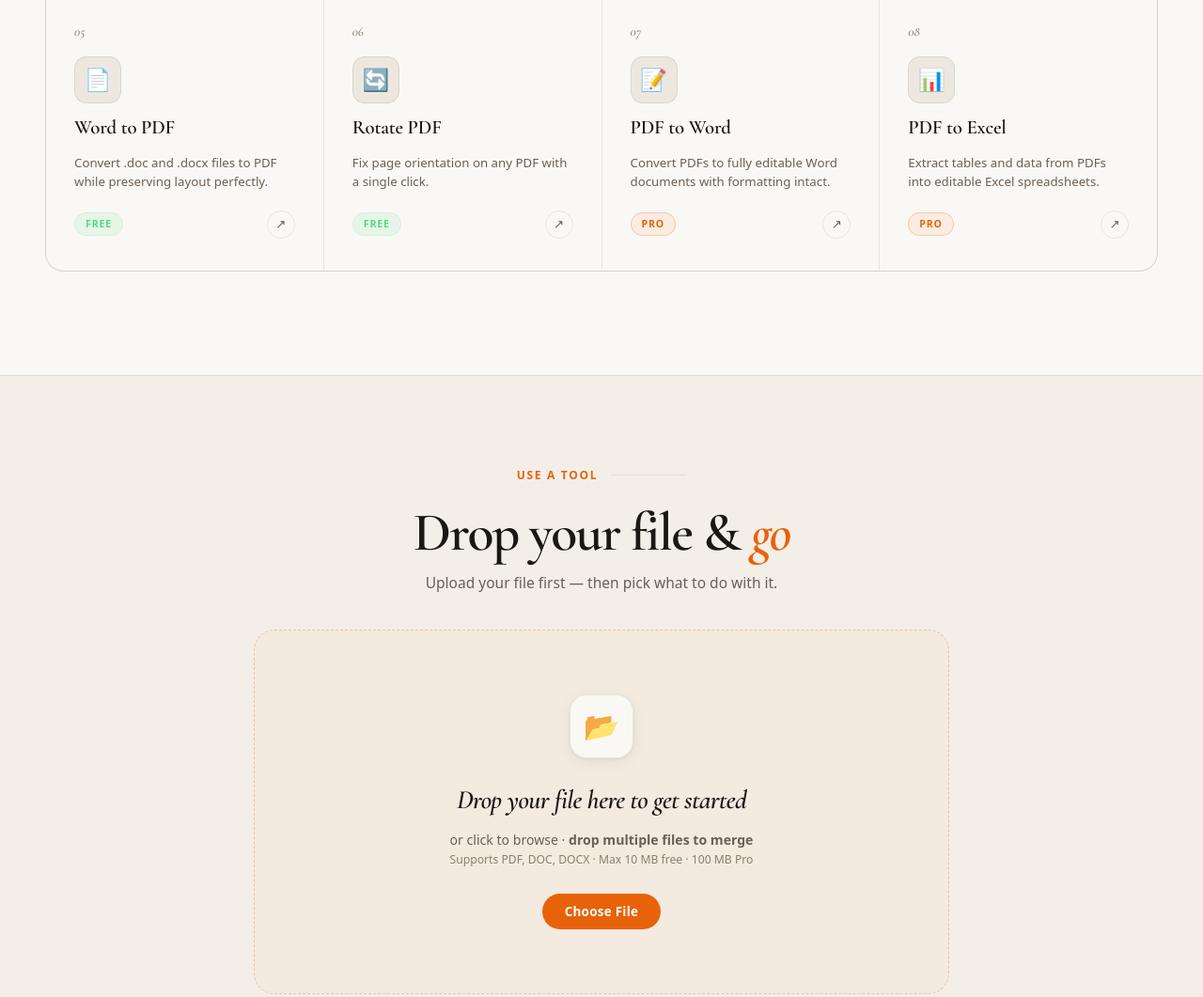
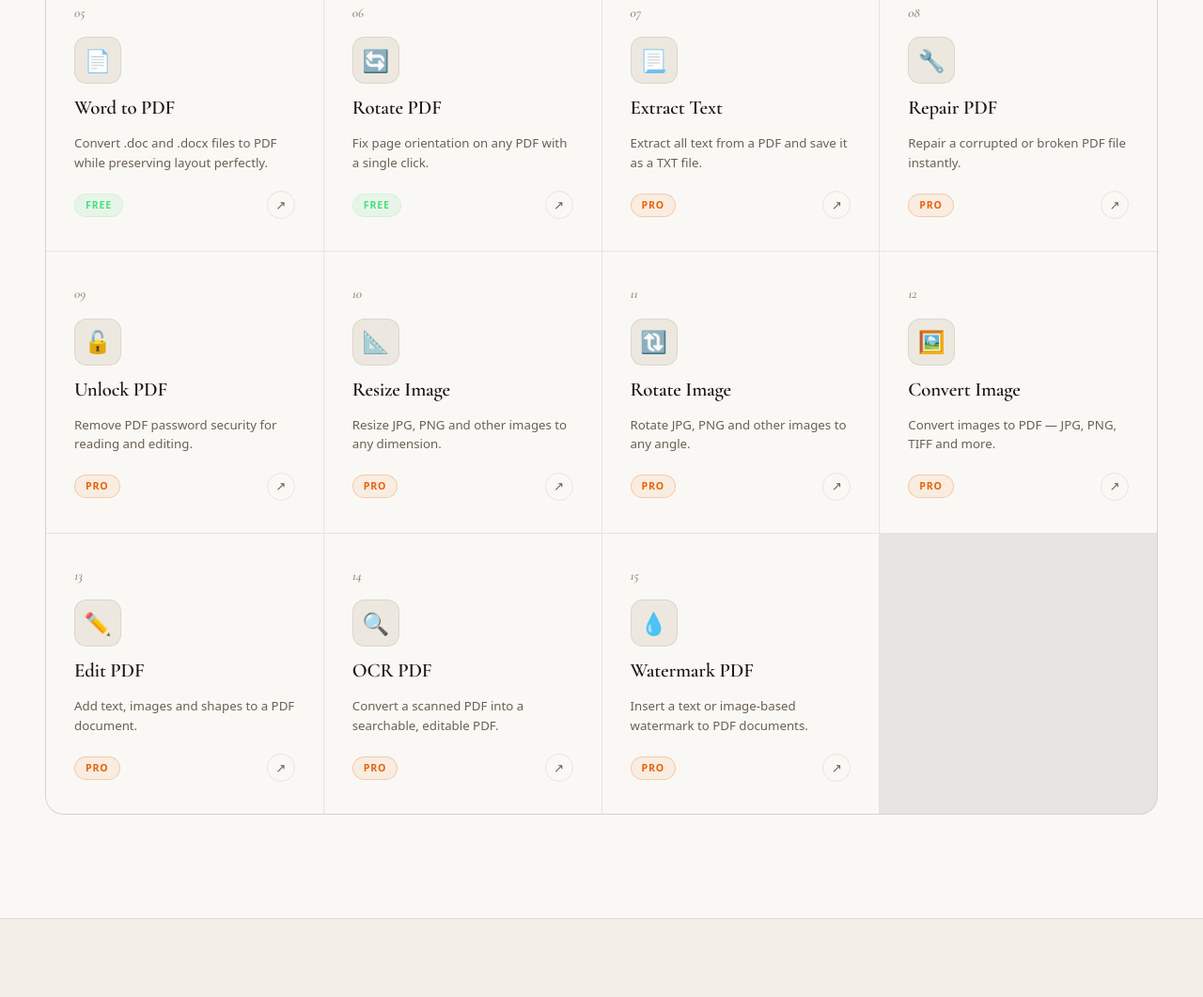
Before and after one commit to darliak-crypto7/allpdfstuff, a plain HTML site: page index.html in a window 1280 px wide. Shown: the part 1732-2793 px from the top of the page at 94% size. Drawn offline with nearby package versions, Linux system fonts and the light colour scheme; a web font is replaced by a local one.

Commit message:
Add files via upload

```diff
--- a/index.html
+++ b/index.html
@@ -218,7 +218,7 @@
       </div>
     </div>
     <div class="hero-stats">
-      <div><div class="stat-n">30+</div><div class="stat-l">PDF Tools</div></div>
+      <div><div class="stat-n">15+</div><div class="stat-l">PDF Tools</div></div>
       <div><div class="stat-n">100%</div><div class="stat-l">Browser-based</div></div>
       <div><div class="stat-n">Free</div><div class="stat-l">To get started</div></div>
       <div><div class="stat-n">1hr</div><div class="stat-l">Auto file deletion</div></div>
@@ -229,8 +229,8 @@
 <!-- MARQUEE -->
 <div class="mq-wrap">
   <div class="mq-track">
-    <span>Compress PDF</span><span>·</span><span>Merge PDF</span><span>·</span><span><b>Free to start</b></span><span>·</span><span>PDF to Word</span><span>·</span><span>PDF to JPG ✦Pro</span><span>·</span><span><b>Secure &amp; private</b></span><span>·</span><span>Split PDF ✦Pro</span><span>·</span><span>Word to PDF</span><span>·</span><span><b>No software needed</b></span><span>·</span><span>Rotate PDF</span><span>·</span><span>PDF to Excel</span><span>·</span><span><b>Files deleted in 1hr</b></span><span>·</span>
-    <span>Compress PDF</span><span>·</span><span>Merge PDF</span><span>·</span><span><b>Free to start</b></span><span>·</span><span>PDF to Word</span><span>·</span><span>PDF to JPG ✦Pro</span><span>·</span><span><b>Secure &amp; private</b></span><span>·</span><span>Split PDF ✦Pro</span><span>·</span><span>Word to PDF</span><span>·</span><span><b>No software needed</b></span><span>·</span><span>Rotate PDF</span><span>·</span><span>PDF to Excel</span><span>·</span><span><b>Files deleted in 1hr</b></span><span>·</span>
+    <span>Compress PDF</span><span>·</span><span>Merge PDF</span><span>·</span><span><b>Free to start</b></span><span>·</span><span>Extract Text</span><span>·</span><span>PDF to JPG ✦Pro</span><span>·</span><span><b>Secure &amp; private</b></span><span>·</span><span>Split PDF ✦Pro</span><span>·</span><span>Edit PDF</span><span>·</span><span>OCR PDF</span><span>·</span><span>Watermark PDF</span><span>·</span><span>Word to PDF</span><span>·</span><span><b>No software needed</b></span><span>·</span><span>Rotate PDF</span><span>·</span><span>PDF to Excel</span><span>·</span><span><b>Files deleted in 1hr</b></span><span>·</span>
+    <span>Compress PDF</span><span>·</span><span>Merge PDF</span><span>·</span><span><b>Free to start</b></span><span>·</span><span>Extract Text</span><span>·</span><span>PDF to JPG ✦Pro</span><span>·</span><span><b>Secure &amp; private</b></span><span>·</span><span>Split PDF ✦Pro</span><span>·</span><span>Edit PDF</span><span>·</span><span>OCR PDF</span><span>·</span><span>Watermark PDF</span><span>·</span><span>Word to PDF</span><span>·</span><span><b>No software needed</b></span><span>·</span><span>Rotate PDF</span><span>·</span><span>PDF to Excel</span><span>·</span><span><b>Files deleted in 1hr</b></span><span>·</span>
   </div>
 </div>
 
@@ -243,7 +243,7 @@
     <a href="#upload" class="t-card" onclick="selectTool('compress')">
       <div class="t-num">01</div><div class="t-ico">🗜️</div>
       <div class="t-name">Compress PDF</div>
-      <div class="t-desc">Shrink file size without losing quality. Perfect for email attachments and uploads.</div>
+      <div class="t-desc">Shrink file size without losing quality. Perfect for email attachments.</div>
       <div class="t-foot"><span class="tag tag-f">Free</span><div class="t-arr">↗</div></div>
     </a>
     <a href="#upload" class="t-card" onclick="selectTool('merge')">
@@ -276,16 +276,58 @@
       <div class="t-desc">Fix page orientation on any PDF with a single click.</div>
       <div class="t-foot"><span class="tag tag-f">Free</span><div class="t-arr">↗</div></div>
     </a>
-    <a href="#upload" class="t-card" onclick="selectTool('pdf-to-word')">
-      <div class="t-num">07</div><div class="t-ico">📝</div>
-      <div class="t-name">PDF to Word</div>
-      <div class="t-desc">Convert PDFs to fully editable Word documents with formatting intact.</div>
+    <a href="#upload" class="t-card" onclick="selectTool('extract-text')">
+      <div class="t-num">07</div><div class="t-ico">📃</div>
+      <div class="t-name">Extract Text</div>
+      <div class="t-desc">Extract all text from a PDF and save it as a TXT file.</div>
       <div class="t-foot"><span class="tag tag-p">Pro</span><div class="t-arr">↗</div></div>
     </a>
-    <a href="#upload" class="t-card" onclick="toast('err','📊 PDF to Excel — coming soon!');return false;">
-      <div class="t-num">08</div><div class="t-ico">📊</div>
-      <div class="t-name">PDF to Excel</div>
-      <div class="t-desc">Extract tables and data from PDFs into editable Excel spreadsheets.</div>
+    <a href="#upload" class="t-card" onclick="selectTool('repair')">
+      <div class="t-num">08</div><div class="t-ico">🔧</div>
+      <div class="t-name">Repair PDF</div>
+      <div class="t-desc">Repair a corrupted or broken PDF file instantly.</div>
+      <div class="t-foot"><span class="tag tag-p">Pro</span><div class="t-arr">↗</div></div>
+    </a>
+    <a href="#upload" class="t-card" onclick="selectTool('unlock')">
+      <div class="t-num">09</div><div class="t-ico">🔓</div>
+      <div class="t-name">Unlock PDF</div>
+      <div class="t-desc">Remove PDF password security for reading and editing.</div>
+      <div class="t-foot"><span class="tag tag-p">Pro</span><div class="t-arr">↗</div></div>
+    </a>
+    <a href="#upload" class="t-card" onclick="selectTool('resize-image')">
+      <div class="t-num">10</div><div class="t-ico">📐</div>
+      <div class="t-name">Resize Image</div>
+      <div class="t-desc">Resize JPG, PNG and other images to any dimension.</div>
+      <div class="t-foot"><span class="tag tag-p">Pro</span><div class="t-arr">↗</div></div>
+    </a>
+    <a href="#upload" class="t-card" onclick="selectTool('rotate-image')">
+      <div class="t-num">11</div><div class="t-ico">🔃</div>
+      <div class="t-name">Rotate Image</div>
+      <div class="t-desc">Rotate JPG, PNG and other images to any angle.</div>
+      <div class="t-foot"><span class="tag tag-p">Pro</span><div class="t-arr">↗</div></div>
+    </a>
+    <a href="#upload" class="t-card" onclick="selectTool('convert-image')">
+      <div class="t-num">12</div><div class="t-ico">🖼️</div>
+      <div class="t-name">Convert Image</div>
+      <div class="t-desc">Convert images to PDF — JPG, PNG, TIFF and more.</div>
+      <div class="t-foot"><span class="tag tag-p">Pro</span><div class="t-arr">↗</div></div>
+    </a>
+    <a href="#upload" class="t-card" onclick="selectTool('edit-pdf')">
+      <div class="t-num">13</div><div class="t-ico">✏️</div>
+      <div class="t-name">Edit PDF</div>
+      <div class="t-desc">Add text, images and shapes to a PDF document.</div>
+      <div class="t-foot"><span class="tag tag-p">Pro</span><div class="t-arr">↗</div></div>
+    </a>
+    <a href="#upload" class="t-card" onclick="selectTool('ocr-pdf')">
+      <div class="t-num">14</div><div class="t-ico">🔍</div>
+      <div class="t-name">OCR PDF</div>
+      <div class="t-desc">Convert a scanned PDF into a searchable, editable PDF.</div>
+      <div class="t-foot"><span class="tag tag-p">Pro</span><div class="t-arr">↗</div></div>
+    </a>
+    <a href="#upload" class="t-card" onclick="selectTool('watermark')">
+      <div class="t-num">15</div><div class="t-ico">💧</div>
+      <div class="t-name">Watermark PDF</div>
+      <div class="t-desc">Insert a text or image-based watermark to PDF documents.</div>
       <div class="t-foot"><span class="tag tag-p">Pro</span><div class="t-arr">↗</div></div>
     </a>
   </div>
@@ -305,11 +347,18 @@
         <button class="pill" onclick="pickAndGo('compress')">🗜️ Compress</button>
         <button class="pill" onclick="pickAndGo('merge')">🔗 Merge PDFs</button>
         <button class="pill" onclick="pickAndGo('split')">✂️ Split ✦Pro</button>
-        <button class="pill" onclick="pickAndGo('pdf-to-jpg')">🖼️ Convert to JPG ✦Pro</button>
+        <button class="pill" onclick="pickAndGo('pdf-to-jpg')">🖼️ PDF to JPG ✦Pro</button>
         <button class="pill" onclick="pickAndGo('word-to-pdf')">📄 Word to PDF</button>
         <button class="pill" onclick="pickAndGo('rotate')">🔄 Rotate</button>
-        <button class="pill" onclick="pickAndGo('pdf-to-word')">📝 PDF to Word ✦Pro</button>
-        <button class="pill" onclick="toast('err','📊 PDF to Excel — coming soon!')">📊 PDF to Excel ✦Soon</button>
+        <button class="pill" onclick="pickAndGo('extract-text')">📃 Extract Text ✦Pro</button>
+        <button class="pill" onclick="pickAndGo('repair')">🔧 Repair PDF ✦Pro</button>
+        <button class="pill" onclick="pickAndGo('unlock')">🔓 Unlock PDF ✦Pro</button>
+        <button class="pill" onclick="pickAndGo('resize-image')">📐 Resize Image ✦Pro</button>
+        <button class="pill" onclick="pickAndGo('rotate-image')">🔃 Rotate Image ✦Pro</button>
+        <button class="pill" onclick="pickAndGo('convert-image')">🖼️ Image to PDF ✦Pro</button>
+        <button class="pill" onclick="pickAndGo('edit-pdf')">✏️ Edit PDF ✦Pro</button>
+        <button class="pill" onclick="pickAndGo('ocr-pdf')">🔍 OCR PDF ✦Pro</button>
+        <button class="pill" onclick="pickAndGo('watermark')">💧 Watermark PDF ✦Pro</button>
       </div>
       <p style="text-align:center;margin-top:16px;font-size:.8rem;color:var(--mut)">Wrong file? <a href="#" onclick="cancelPick();return false;" style="color:var(--or);text-decoration:none">Choose a different file</a></p>
     </div>
@@ -344,7 +393,7 @@
     <div class="sec-eye">Simple process</div>
     <h2 class="sec-h">Three steps.<br/><em>That's it.</em></h2>
     <div class="steps">
-      <div class="step"><div class="step-n">01</div><h3>Choose your tool</h3><p>Pick from 30+ PDF tools — compress, convert, merge, split and more. Free tools need no account at all.</p></div>
+      <div class="step"><div class="step-n">01</div><h3>Choose your tool</h3><p>Pick from 15+ PDF tools — compress, convert, merge, split and more. Free tools need no account at all.</p></div>
       <div class="step"><div class="step-n">02</div><h3>Upload your file</h3><p>Drag and drop or click to select. Files up to 10 MB are free. Upgrade to Pro for 100 MB files.</p></div>
       <div class="step"><div class="step-n">03</div><h3>Download instantly</h3><p>Your file is processed in seconds. Download right away. All files are auto-deleted after 1 hour.</p></div>
     </div>
@@ -369,7 +418,7 @@
         <li class="y"><span class="ck">✓</span>Word to PDF</li>
         <li><span class="cx">✗</span>PDF to JPG</li>
         <li><span class="cx">✗</span>Split PDF</li>
-        <li><span class="cx">✗</span>PDF to Word</li>
+        <li><span class="cx">✗</span>Extract Text</li>
         <li><span class="cx">✗</span>100 MB file limit</li>
       </ul>
       <button class="btn-ghost" style="width:100%;padding:12px" onclick="openModal('signup')">Get Started Free</button>
@@ -383,9 +432,10 @@
         <li class="y"><span class="ck">✓</span>Unlimited tasks</li>
         <li class="y"><span class="ck">✓</span>Up to 100 MB per file</li>
         <li class="y"><span class="ck">✓</span>All free tools included</li>
+        <li class="y"><span class="ck">✓</span>Edit, OCR &amp; Watermark PDF</li>
         <li class="y"><span class="ck">✓</span>PDF to JPG</li>
         <li class="y"><span class="ck">✓</span>Split PDF</li>
-        <li class="y"><span class="ck">✓</span>PDF to Word</li>
+        <li class="y"><span class="ck">✓</span>Extract Text (PDF to TXT)</li>
         <li class="y"><span class="ck">✓</span>Priority processing</li>
         <li class="y"><span class="ck">✓</span>No watermarks</li>
         <li class="y"><span class="ck">✓</span>Email support</li>
@@ -412,7 +462,7 @@
       <a href="/" class="ft-logo">All<em>PDF</em>Stuff</a>
       <p>The fastest, simplest way to work with PDFs online. Professional tools for everyone, right in your browser.</p>
     </div>
-    <div class="ft-col"><h4>Tools</h4><ul><li><a href="#upload">Compress PDF</a></li><li><a href="#upload">Merge PDF</a></li><li><a href="#upload">Split PDF</a></li><li><a href="#upload">PDF to Word</a></li><li><a href="#upload">PDF to JPG</a></li></ul></div>
+    <div class="ft-col"><h4>Tools</h4><ul><li><a href="#upload">Compress PDF</a></li><li><a href="#upload">Merge PDF</a></li><li><a href="#upload">Split PDF</a></li><li><a href="#upload">Extract Text</a></li><li><a href="#upload">PDF to JPG</a></li></ul></div>
     <div class="ft-col"><h4>Company</h4><ul><li><a href="about.html">About</a></li><li><a href="#pricing">Pricing</a></li><li><a href="blog.html">Blog</a></li><li><a href="contact.html">Contact</a></li></ul></div>
     <div class="ft-col"><h4>Legal</h4><ul><li><a href="privacy.html">Privacy Policy</a></li><li><a href="terms.html">Terms of Service</a></li><li><a href="cookies.html">Cookie Policy</a></li><li><a href="#">GDPR</a></li></ul></div>
   </div>
@@ -521,9 +571,18 @@ async function doLogout(){await sb.auth.signOut();toast('ok','👋 Signed out');
 function selectTool(t){
   tool=t;
   document.querySelectorAll('.pill').forEach(b=>b.classList.toggle('on',b.dataset.tool===t));
-  const lbl={compress:'Click to upload your PDF to compress',merge:'Click to upload PDFs to merge',split:'Click to upload your PDF to split','pdf-to-jpg':'Click to upload your PDF to convert to JPG','word-to-pdf':'Click to upload your Word document',rotate:'Click to upload your PDF to rotate','pdf-to-word':'Click to upload your PDF → Word','pdf-to-excel':'Click to upload your PDF → Excel'};
+  const lbl={compress:'Click to upload your PDF to compress',merge:'Click to upload PDFs to merge',split:'Click to upload your PDF to split','pdf-to-jpg':'Click to upload your PDF to convert to JPG','word-to-pdf':'Click to upload your Word document',rotate:'Click to upload your PDF to rotate','extract-text':'Click to upload your PDF to extract text',
+       'edit-pdf':'Click to upload your PDF to edit',
+       'ocr-pdf':'Click to upload your scanned PDF',
+       watermark:'Click to upload your PDF to watermark',
+       'remove-watermark':'Click to upload your PDF to remove watermark',
+       repair:'Click to upload your damaged PDF to repair',
+       unlock:'Click to upload your password-protected PDF',
+       'resize-image':'Click to upload your image to resize',
+       'rotate-image':'Click to upload your image to rotate',
+       'convert-image':'Click to upload your image to convert to PDF','pdf-to-excel':'Click to upload your PDF → Excel'};
   document.getElementById('dropT').textContent=lbl[t]||'Click to upload';
-  document.getElementById('fileInput').accept=t==='word-to-pdf'?'.doc,.docx':'.pdf';
+  document.getElementById('fileInput').accept=['resize-image','rotate-image','convert-image'].includes(t)?'.jpg,.jpeg,.png,.tiff,.gif,.bmp':'.pdf';
   sh('dropZ');hd('procW');hd('resW');
 }
 function sh(id){const el=document.getElementById(id);el.style.display='block';}
@@ -574,6 +633,10 @@ function pickAndGo(t){
   }
   if(t==='split'&&!user){toast('err','⭐ Sign in free to split PDFs!');openModal('signup');return;}
   if(t==='pdf-to-jpg'&&!isPro()){toast('err','⭐ PDF to JPG requires a Pro account');openModal('signup');return;}
+  if(['extract-text','repair','unlock','resize-image','rotate-image','convert-image','edit-pdf','ocr-pdf','watermark','remove-watermark'].includes(t)&&!isPro()){
+    toast('err','⭐ Pro account required for this tool');openModal('signup');return;
+  }
+
   tool = t;
   document.getElementById('toolPicker').style.display = 'none';
   if(pendingFile){
@@ -618,7 +681,7 @@ function incLimit(){
 }
 
 async function go(file, allFiles){
-  if(tool==='pdf-to-word'&&!user){toast('err','⭐ Sign in to use PDF to Word — it\'s free with an account!');openModal('login');return;}
+  if(tool==='pdf-to-word'&&!user){}
   if(!chkLimit()){toast('err','📋 Daily limit (5/day) reached — sign up for free or upgrade to Pro!');openModal('signup');return;}
   const max=user?100*1024*1024:10*1024*1024;
   if(file.size>max){toast('err',user?'❌ Max 100 MB':'❌ Max 10 MB free — upgrade to Pro');return;}
@@ -641,7 +704,7 @@ async function go(file, allFiles){
 
 async function api(file,t,allFiles){
   const PUB='project_public_c3a9e8f2fc9c20c33b807c9d9f7d1402_tcQsF71c39ce96546f15007dffd2d86e6d2dd';
-  const map={compress:'compress',merge:'merge',split:'split','pdf-to-jpg':'pdfjpg','word-to-pdf':'officepdf',rotate:'rotate','pdf-to-word':'pdftodocx','pdf-to-excel':'pdftodocx'};
+  const map={compress:'compress',merge:'merge',split:'split','pdf-to-jpg':'pdfjpg','word-to-pdf':'officepdf',rotate:'rotate','extract-text':'extract',repair:'repair',unlock:'unlockpdf','resize-image':'resizeimg','rotate-image':'rotateimg','convert-image':'imagepdf','edit-pdf':'editpdf','ocr-pdf':'ocr',watermark:'watermark','remove-watermark':'watermark'};
   const at=map[t]||'compress';
 
   // Step 1: Auth
@@ -681,6 +744,8 @@ async function api(file,t,allFiles){
   if(t==='pdf-to-word') body.outputformat='docx';
   if(t==='word-to-pdf') body.outputformat='pdf';
   if(t==='pdf-to-jpg') body.pdfjpg_mode='pages';
+  if(t==='watermark') body.text='CONFIDENTIAL';
+  if(t==='ocr-pdf') body.language='eng';
   const prResp=await fetch('https://'+server+'/v1/process',{method:'POST',headers:{'Authorization':'Bearer '+token,'Content-Type':'application/json'},body:JSON.stringify(body)});
   if(!prResp.ok){const e=await prResp.text();throw new Error('Process failed: '+e);}
 
@@ -690,9 +755,9 @@ async function api(file,t,allFiles){
   const blob=await dlResp.blob();
 
   // Step 6: Return correct file type
-  const extMap={'pdf-to-word':'docx','pdf-to-excel':'xlsx','pdf-to-jpg':'zip','split':'zip','merge':'pdf','compress':'pdf','rotate':'pdf','word-to-pdf':'pdf'};
+  const extMap={'extract-text':'txt','repair':'pdf','unlock':'pdf','resize-image':'jpg','rotate-image':'jpg','convert-image':'pdf','edit-pdf':'pdf','ocr-pdf':'pdf',watermark:'pdf','remove-watermark':'pdf','pdf-to-excel':'xlsx','pdf-to-jpg':'zip','split':'zip','merge':'pdf','compress':'pdf','rotate':'pdf','word-to-pdf':'pdf'};
   const ext=extMap[t]||'pdf';
-  const mimeMap={docx:'application/vnd.openxmlformats-officedocument.wordprocessingml.document',xlsx:'application/vnd.openxmlformats-officedocument.spreadsheetml.sheet',zip:'application/zip',pdf:'application/pdf'};
+  const mimeMap={txt:'text/plain',jpg:'image/jpeg',docx:'application/vnd.openxmlformats-officedocument.wordprocessingml.document',xlsx:'application/vnd.openxmlformats-officedocument.spreadsheetml.sheet',zip:'application/zip',pdf:'application/pdf'};
   const typedBlob=new Blob([blob],{type:mimeMap[ext]||'application/octet-stream'});
   const baseName=file.name.replace(/\.[^/.]+$/,'');
   return{url:URL.createObjectURL(typedBlob),fn:baseName+'.'+ext};
```
